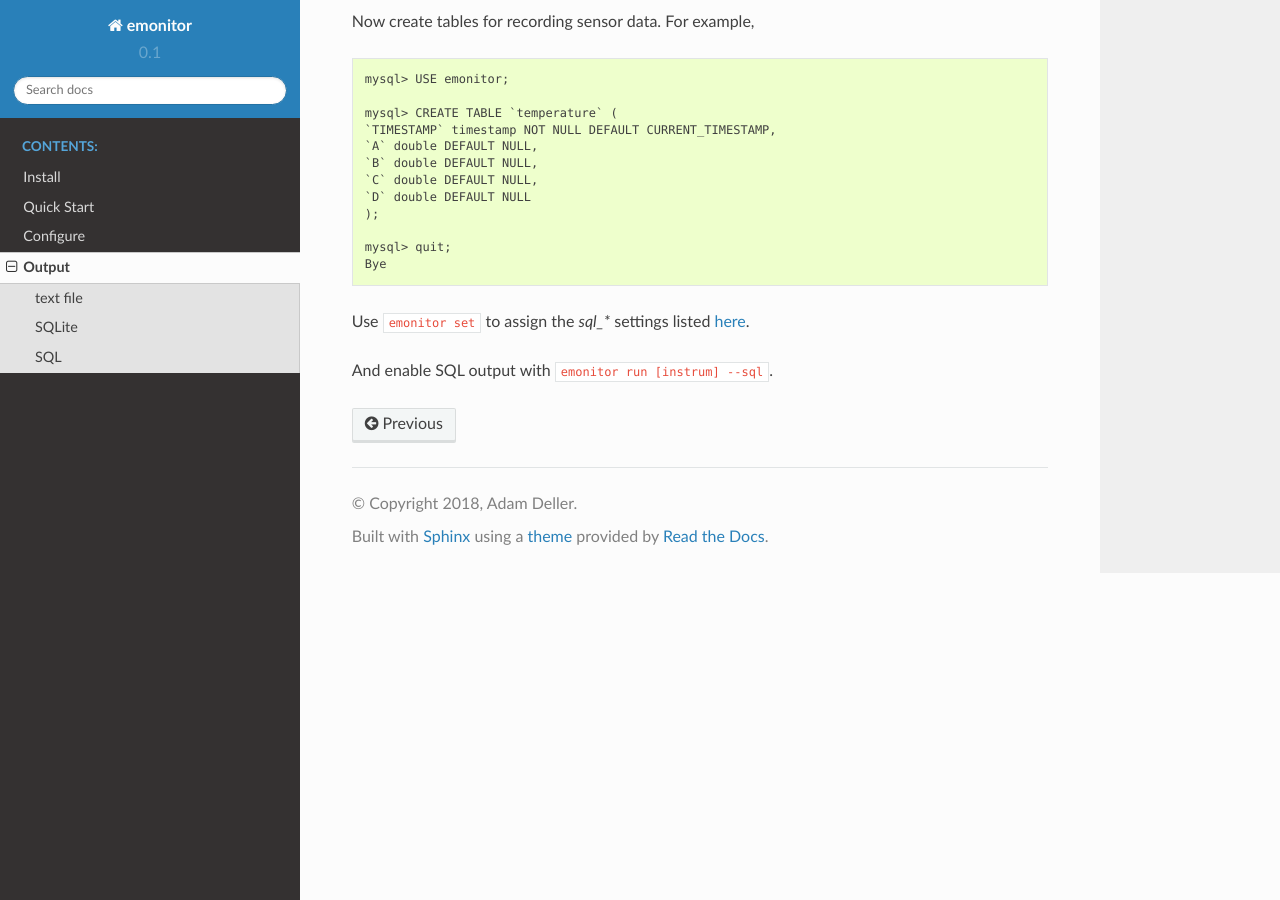
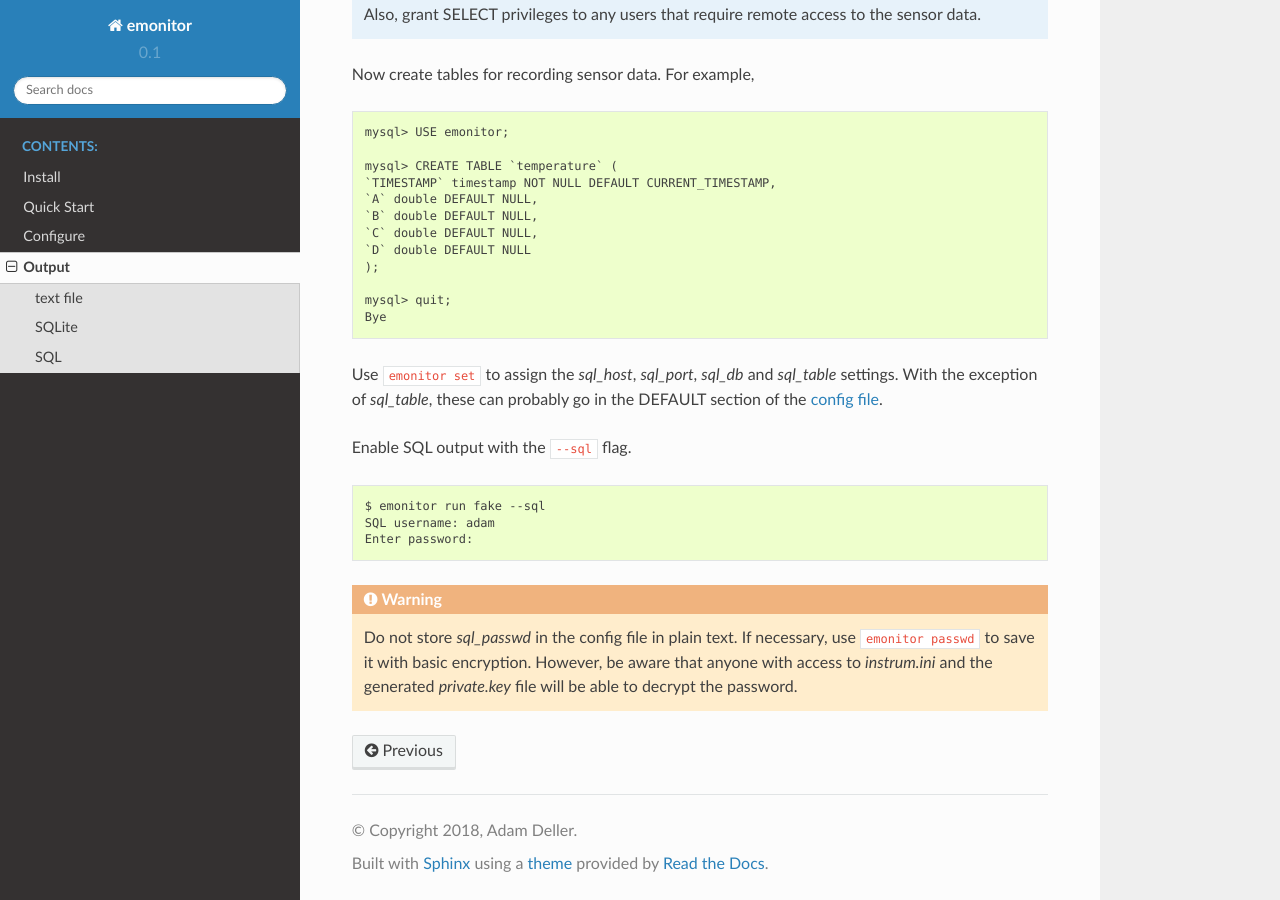
Before and after one commit to ad3ller/emonitor, a Sphinx documentation site: the page built from docs/source/output.rst, in a window 1280 px wide and 900 px high, scrolled down 1591 px. Built offline with Sphinx 7.4.7 and the Read the Docs theme 2.0.0, drawn with Linux system fonts in a browser that asks for light colours; some of the changed text lies outside the part shown.

Commit message:
passwd docs

```diff
--- a/docs/source/output.rst
+++ b/docs/source/output.rst
@@ -48,11 +48,13 @@ Enable SQLite output with ``emonitor run`` using the ``--output`` flag.
 SQL
 +++
 
-Sensor readings can be transmitted by ``emonitor`` to an SQL server (facilitated by `pymysql <https://pymysql.readthedocs.io>`_).
-Tested with MySQL and MariaDB servers.
+Sensor readings can be transmitted by ``emonitor`` to an SQL server (facilitated by `pymysql <https://pymysql.readthedocs.io>`_ and
+tested with MySQL and MariaDB servers).
 
-An SQL server is considerably more complicated to configure, maintain and secure than an SQLite database.
-It is only recommended for very large databases or to make live sensor readings available over a network.
+.. WARNING::
+
+    An SQL server is considerably more complicated to configure, maintain and secure than an SQLite database.
+    It is only recommended for very large databases or to make live sensor readings available over a network.
 
 Connect to your SQL server and create a database and a user with INSERT privileges:
 
@@ -87,6 +89,19 @@ Now create tables for recording sensor data.  For example,
     mysql> quit;
     Bye
 
-Use ``emonitor set`` to assign the `sql_*` settings listed `here <configure.html#output-settings>`_.
+Use ``emonitor set`` to assign the `sql_host`, `sql_port`, `sql_db` and `sql_table` settings.  With the exception of
+`sql_table`, these can probably go in the DEFAULT section of the `config file <configure.html#output-settings>`_.
 
-And enable SQL output with ``emonitor run [instrum] --sql``.
+Enable SQL output with the ``--sql`` flag.
+
+::
+
+   $ emonitor run fake --sql
+   SQL username: adam
+   Enter password:
+
+.. WARNING::
+
+    Do not store `sql_passwd` in the config file in plain text.  If necessary, use ``emonitor passwd``
+    to save it with basic encryption.  However, be aware that anyone with access to `instrum.ini` and
+    the generated `private.key`  file will be able to decrypt the password.
--- a/setup.py
+++ b/setup.py
@@ -16,7 +16,7 @@ if not os.path.isfile(USER_INSTRUM_FILE):
     shutil.copy(EXAMPLE_INTRUM_FILE, USER_INSTRUM_FILE)
 
 setup(name='emonitor',
-      version='0.0.10',
+      version='0.0.11',
       description='record sensor data',
       url='',
       author='Adam Deller',
```
Also changed, not shown: other parts of docs/source/output.rst (+2 -2 lines), 1 other file.
